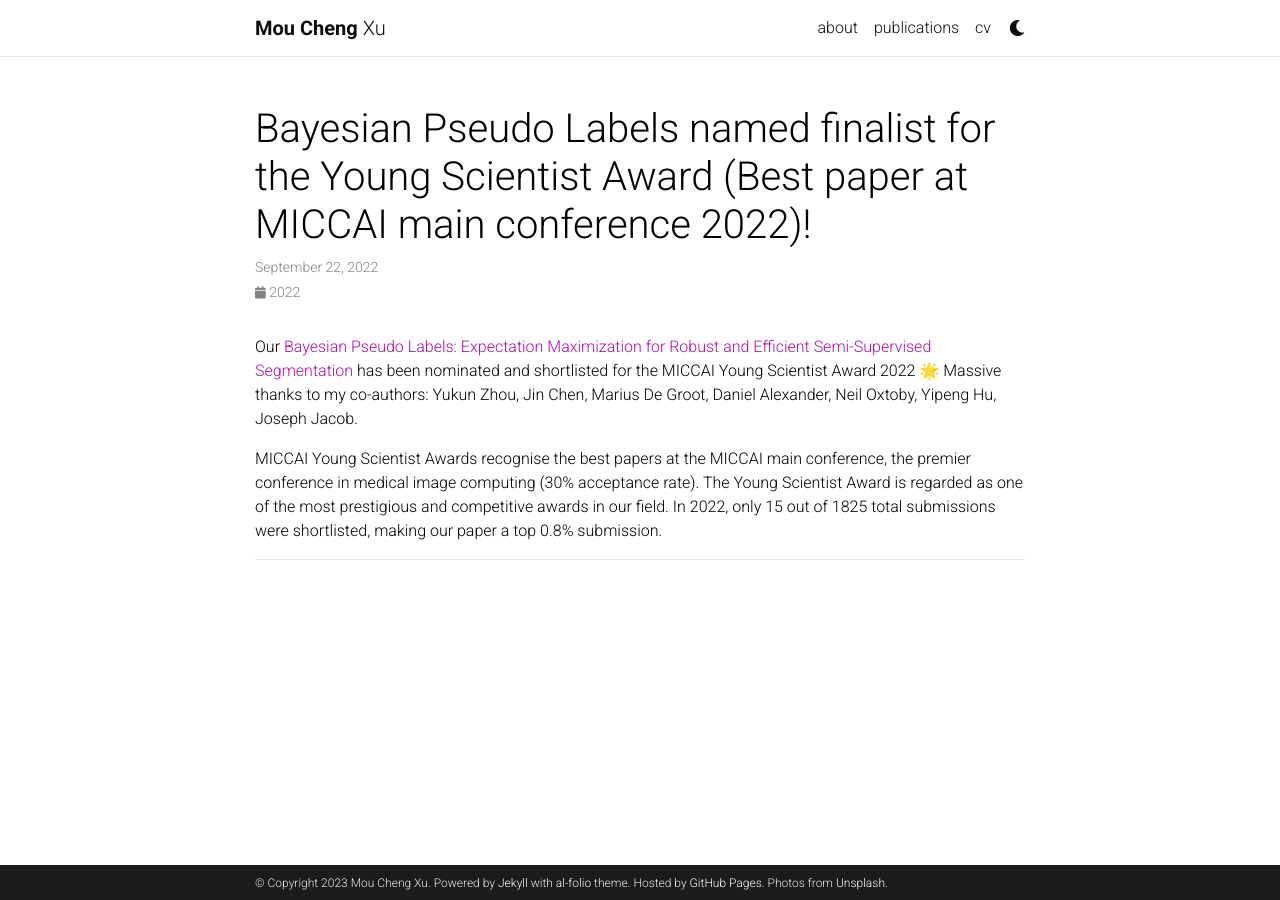
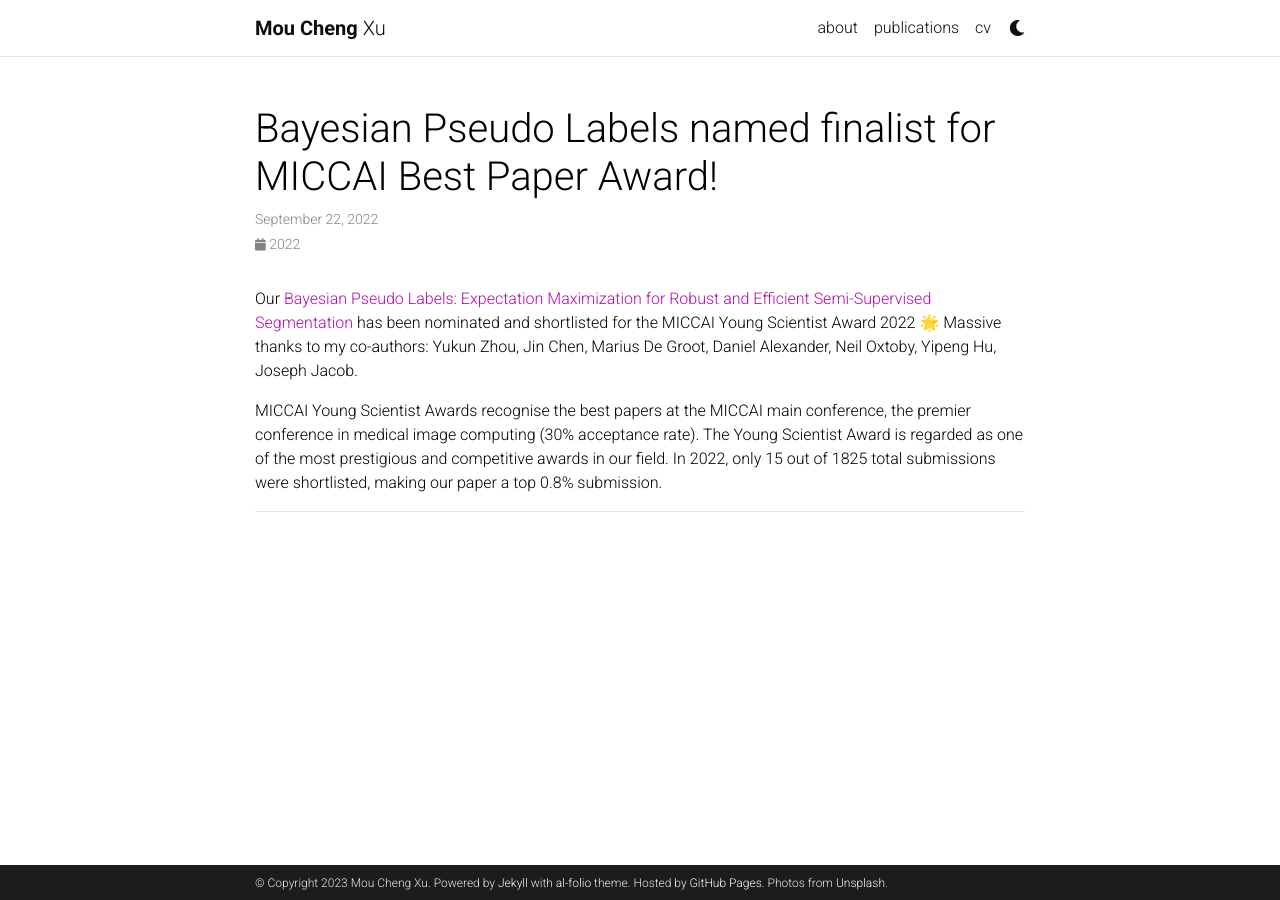
Before and after one commit to moucheng2017/moucheng2017.github.io, a Jekyll site: the page built from _news/ysa.md, in a window 1280 px wide. Built offline with Jekyll 4.4.1, drawn with Linux system fonts in a browser that asks for light colours; emoji names are drawn with the system emoji font; comment, search, counter and statistics services are not loaded; a style sheet for code colours, icons or effects is not loaded.

Commit message:
Update ysa.md

```diff
--- a/_news/ysa.md
+++ b/_news/ysa.md
@@ -1,6 +1,6 @@
 ---
 layout: post
-title: Bayesian Pseudo Labels named finalist for the Young Scientist Award (Best paper at MICCAI main conference 2022)!
+title: Bayesian Pseudo Labels named finalist for MICCAI Best Paper Award!
 date: 2022-09-22 16:11:00-0400
 inline: false
 related_posts: false
```
